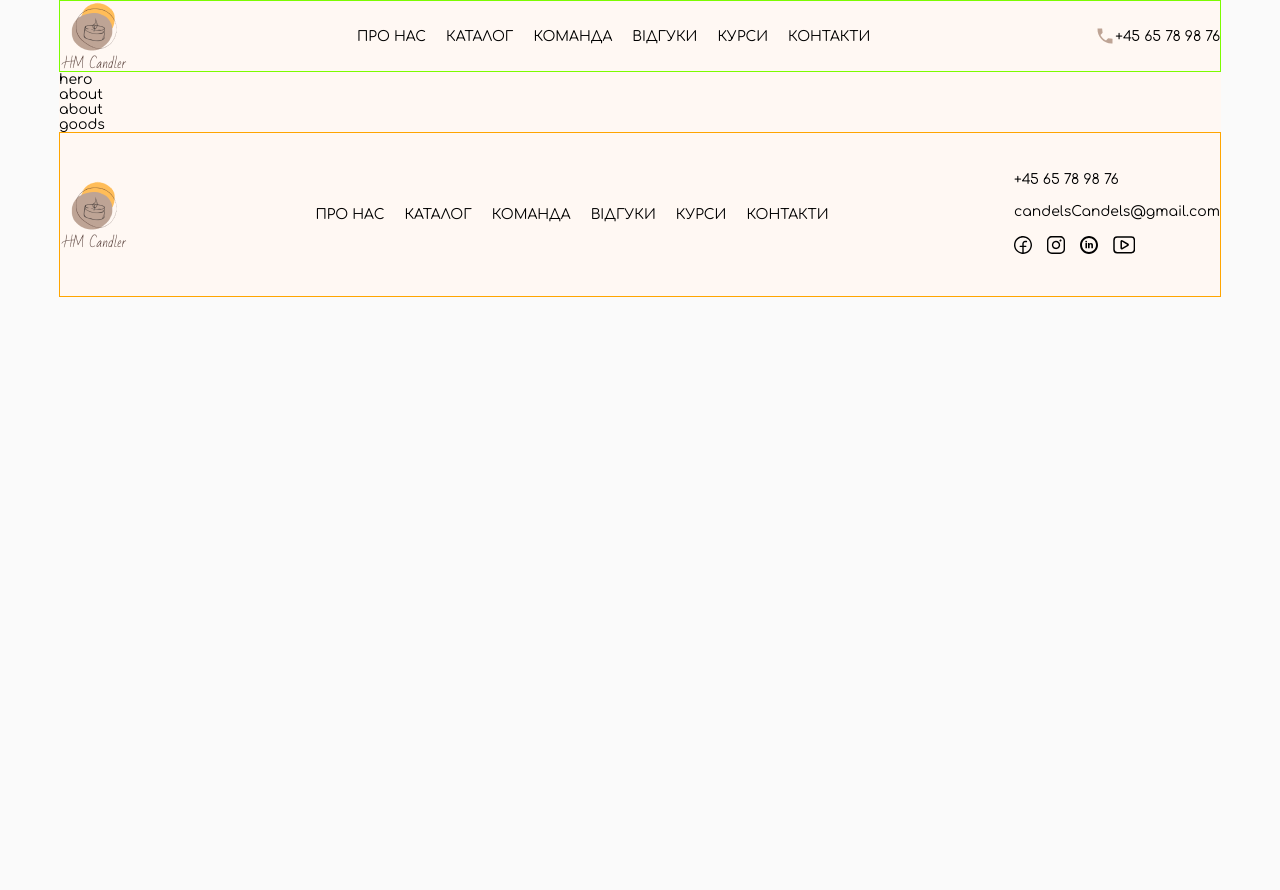
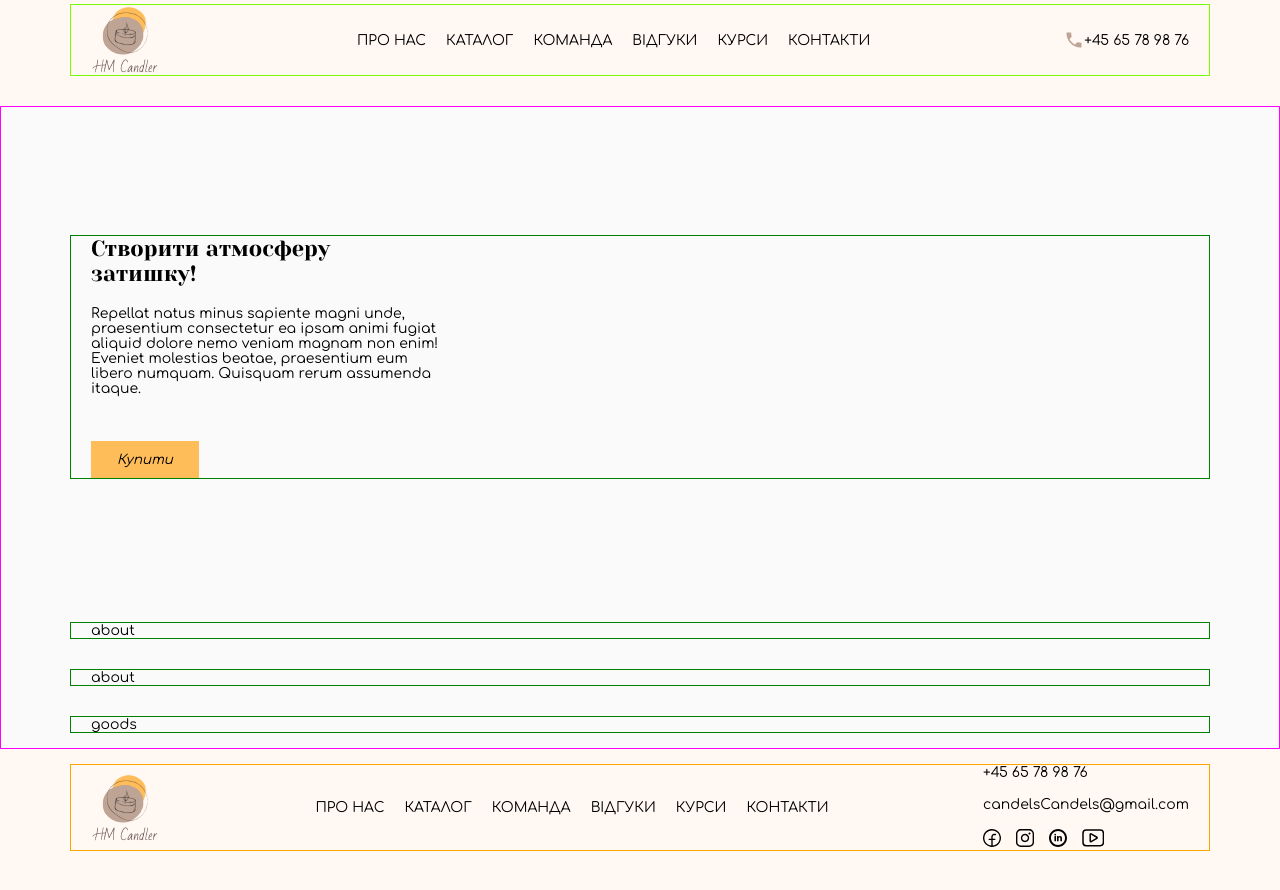
Before and after one commit to mindfling/Vadim_Candler, a plain HTML site: page index.html in a window 1280 px wide. Before the commit the page ends 800 px from the top, so only its background shows below. Drawn offline with Linux system fonts and the light colour scheme.

Commit message:
feat bgn hero main

```diff
--- a/css/style.css
+++ b/css/style.css
@@ -8,7 +8,9 @@
 
 
 /* my styles */
-* {
+*,
+*::before,
+*::after {
   box-sizing: inherit;
 }
 
@@ -16,13 +18,19 @@ html {
   box-sizing: border-box;
 }
 
+a {
+  text-decoration: none;
+  color: inherit;
+}
+
 .page {
-  display: flex;
-  justify-content: start;
-  align-items: center;
-  flex-direction: column;
-  font-family: 'Roboto', sans-serif;
-  font-family: 'Yeseva One', cursive;
+  display: block;
+  /* display: flex; */
+  /* justify-content: start; */
+  /* align-items: center; */
+  /* flex-direction: column; */
+  /* font-family: 'Roboto', sans-serif; */
+  /* font-family: 'Yeseva One', cursive; */
   font-family: 'Comfortaa', cursive;
   font-size: 14px;
   font-style: normal;
@@ -33,24 +41,31 @@ html {
 }
 
 .container {
+  /* width: 100%; */
+  max-width: 1140px;
+  margin: 0 auto;
+  padding-left: 20px;
+  padding-right: 20px;
   display: flex;
   flex-direction: row;
   justify-content: space-between;
   align-items: center;
-  width: max-content;
-  min-width: 1162px;
-  background-color: var(--pink);
+  border: 1px solid green;
 }
-
 
 
 /*
  * header
  */
 .header {
-  display: flex;
-  margin: auto;
+  display: block;
+  /* display: flex; */
+  /* margin: auto; */
   min-height: 70px;
+  width: 100%;
+  padding-top: 4px;
+  padding-bottom: 30px;
+  background-color: var(--pink);
 }
 
 .header__container {
@@ -58,11 +73,19 @@ html {
 }
 
 
+.btn {
+  display: flex;
+  padding: 10px 25px;
+  border-radius: 0;
+  border: 1px solid var(--orange);
+  background-color: var(--orange);
+  font-style: italic;
+  font-family: Comfortaa;
+}
 
 
 .link {
-  color: #000;
-  text-decoration: none;
+  /* text-decoration: none; */
   font-family: Comfortaa, cursive;
   font-size: 14px;
   font-style: normal;
@@ -87,9 +110,6 @@ html {
   display: flex;
 }
 .menu__link {
-  display: flex;
-  color: #000;
-  text-decoration: none;
   /* текст 14 */
   font-family: Comfortaa;
   font-size: 14px;
@@ -114,6 +134,54 @@ html {
 }
 
 
+
+/* * main * */
+.main {
+  border: 1px solid magenta;
+}
+section {
+  /* border: 1px solid violet; */
+  padding: 15px 0;
+}
+
+
+.hero {
+  display: flex;
+  width: 100%;
+  justify-content: center;
+  align-items: center;
+  min-height: 500px;
+}
+.hero__container {
+  display: flex;
+  width: 100%;
+  height: 100%;
+}
+.hero__content {
+  max-width: 350px;
+  display: flex;
+  flex-direction: column;
+  justify-content: space-between;
+  align-items: flex-start;
+}
+.hero__title {
+  font-family: 'Yeseva One', cursive;
+  font-weight: 400;
+  font-style: normal;
+  font-size: 22px;
+  margin-bottom: 20px;
+}
+.hero__text {
+  display: flex;
+  font-size: 14px;
+  margin-bottom: 45px;
+}
+.hero__btn {
+  display: flex;
+}
+
+
+
 .logo {
   display: flex;
   width: 70px;
@@ -125,14 +193,16 @@ html {
 }
 
 
-
 /*
  * footer
  */
 .footer {
-  display: flex;
-  margin: auto;
+  display: block;
   min-height: 165px;
+  width: 100%;
+  padding-top: 15px;
+  padding-bottom: 230px;
+  background-color: var(--pink);
 }
 .footer__container {
   border: 1px solid orange;
@@ -143,9 +213,6 @@ html {
   display: block;
   width: 70px;
   height: 70px;
-  /* background-image: url(../img/logo-candler-70.png); */
-  /* background-size: cover; */
-  /* background-position: center; */
 }
 .footer__contacts {
   display: flex;
--- a/index.html
+++ b/index.html
@@ -59,8 +59,14 @@
 
   <main class="main">
     <section class="hero">
-      <div class="container">
-        hero
+      <div class="container hero__container">
+        <div class="hero__content">
+          <h2 class="hero__title">Створити атмосферу<wbr> затишку!</h2>
+          <p class="hero__text">
+            Repellat natus minus sapiente magni unde, praesentium consectetur ea ipsam animi fugiat aliquid dolore nemo veniam magnam non enim! Eveniet molestias beatae, praesentium eum libero numquam. Quisquam rerum assumenda itaque.
+          </p>
+          <button class="hero__btn btn">Купити</button>
+        </div>
       </div>
     </section>
     <section class="about">
```
